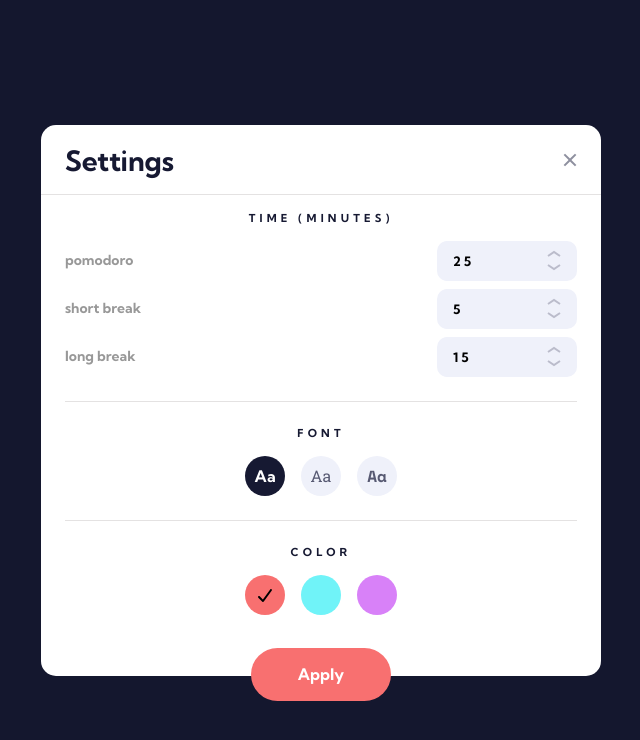
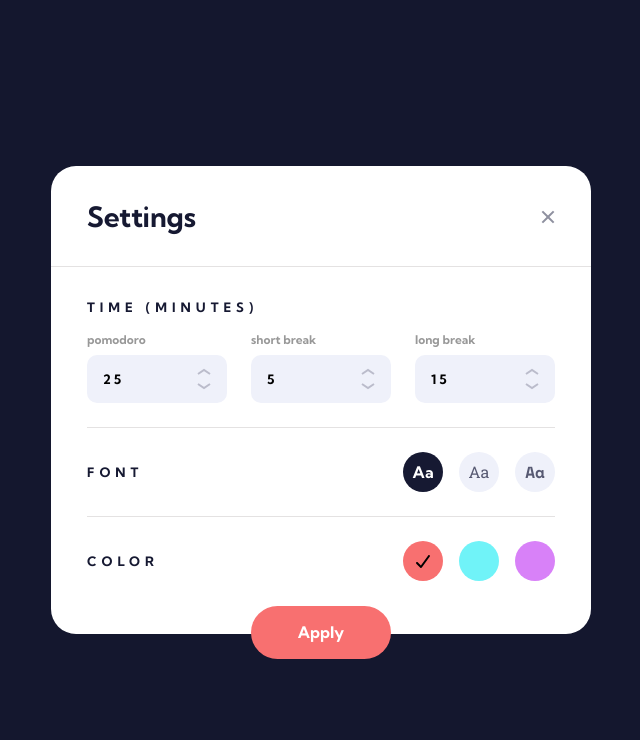
Before and after one commit to g-akca/pomodoro-app, a React (Vite) app: page / in a window 1280 px wide. Both pictures are taken after a click on the button 640 px from the left and 867 px from the top of the page. Shown: the top 740 px of the page, without its empty margins (319-959 px from the left). Built offline with nearby package versions, Linux system fonts and the light colour scheme.

Commit message:
Add tablet responsive Settings styles

```diff
--- a/src/components/ColorSettings.jsx
+++ b/src/components/ColorSettings.jsx
@@ -3,8 +3,8 @@ import { faCheck } from '@fortawesome/free-solid-svg-icons';
 
 function ColorSettings({ localSettings, setSetting }) {
   return (
-    <div className="pt-6 flex flex-col gap-4">
-      <h2 className="text-blue-900 font-bold text-[11px] leading-3.5 tracking-[4.23px] uppercase text-center">Color</h2>
+    <div className="pt-6 flex flex-col tablet:flex-row tablet:justify-between tablet:items-center gap-4">
+      <h2 className="text-blue-900 font-bold text-[11px] tablet:text-[13px] leading-3.5 tablet:leading-base tracking-[4.23px] tablet:tracking-[5px] uppercase text-center tablet:text-start">Color</h2>
 
       <div className="flex gap-4 justify-center">
         <label className="w-10 aspect-square rounded-full flex justify-center items-center bg-red-400">
--- a/src/components/DurationInput.jsx
+++ b/src/components/DurationInput.jsx
@@ -3,8 +3,8 @@ import downIcon from "/assets/icon-arrow-down.svg";
 
 function DurationInput({ id, label, value, onChange, onIncrement, onDecrement }) {
   return (
-    <div className="flex justify-between items-center">
-      <label htmlFor={id} className="opacity-40 lowercase font-bold">{label}</label>
+    <div className="flex justify-between items-center tablet:flex-col tablet:items-stretch tablet:gap-2">
+      <label htmlFor={id} className="opacity-40 lowercase font-bold text-base leading-base">{label}</label>
 
       <div className="relative w-35">
         <input
@@ -13,10 +13,10 @@ function DurationInput({ id, label, value, onChange, onIncrement, onDecrement })
           min="0"
           value={value}
           onChange={onChange}
-          className="w-full h-10 pl-4 pr-8 bg-blue-50 rounded-[10px] text-[13px] leading-base tracking-[3px] font-bold"
+          className="w-full h-10 tablet:h-12 pl-4 pr-8 bg-blue-50 rounded-[10px] text-[13px] leading-base tracking-[3px] font-bold"
         />
 
-        <div className="absolute right-4 top-[9.5px] bottom-[9.5px] flex flex-col justify-between">
+        <div className="absolute right-4 top-2.5 bottom-2.5 tablet:top-3.25 tablet:bottom-3.25 flex flex-col justify-between">
           <button type="button" onClick={onIncrement}>
             <img src={upIcon} alt="Up icon" />
           </button>
--- a/src/components/FontSettings.jsx
+++ b/src/components/FontSettings.jsx
@@ -1,7 +1,7 @@
 function FontSettings({ localSettings, setSetting }) {
   return (
-    <div className="py-6 border-b border-grey-200 flex flex-col gap-4">
-      <h2 className="text-blue-900 font-bold text-[11px] leading-3.5 tracking-[4.23px] uppercase text-center">Font</h2>
+    <div className="py-6 border-b border-grey-200 flex flex-col tablet:flex-row tablet:justify-between tablet:items-center gap-4">
+      <h2 className="text-blue-900 font-bold text-[11px] tablet:text-[13px] leading-3.5 tablet:leading-base tracking-[4.23px] tablet:tracking-[5px] uppercase text-center tablet:text-start">Font</h2>
 
       <div className="flex gap-4 justify-center text-[16px] leading-[100%] text-blue-850/73">
         <label className="w-10 aspect-square rounded-full flex justify-center items-center bg-blue-50 font-sans font-bold has-checked:bg-blue-900 has-checked:text-white">
--- a/src/components/MainSection.jsx
+++ b/src/components/MainSection.jsx
@@ -4,7 +4,7 @@ import TimerContainer from "./TimerContainer";
 
 function MainSection({ openSettings }) {
   return (
-    <main className="flex flex-col items-center gap-20 tablet:gap-36">
+    <main className="flex flex-col items-center gap-20 tablet:gap-32">
       <TimerContainer />
 
       <button type="button" onClick={openSettings}>
--- a/src/components/Settings.jsx
+++ b/src/components/Settings.jsx
@@ -51,8 +51,8 @@ function Settings({ closeSettings }) {
       : "font-sans";
 
   return (
-    <div className={`bg-white w-full max-w-140 rounded-[15px] flex flex-col gap-4 ${fontClass}`}>
-      <div className="flex justify-between pt-4.5 pb-4 px-6 border-b border-grey-200">
+    <div className={`bg-white w-full max-w-135 rounded-[15px] tablet:rounded-[25px] flex flex-col gap-4 tablet:gap-8 ${fontClass}`}>
+      <div className="flex justify-between pt-4.5 tablet:pt-8.25 pb-4 tablet:pb-8 px-6 tablet:px-9 border-b border-grey-200">
         <h1 className="text-[28px] leading-base font-bold text-blue-900">Settings</h1>
 
         <button type="button" onClick={closeSettings}>
@@ -60,7 +60,7 @@ function Settings({ closeSettings }) {
         </button>
       </div>
 
-      <div className="px-6">
+      <div className="px-6 tablet:px-9">
         <TimeSettings
           localSettings={localSettings}
           setLocalSettings={setLocalSettings}
@@ -79,7 +79,7 @@ function Settings({ closeSettings }) {
 
       <button
         type="button"
-        className={`${buttonColor} text-white text-[16px] leading-base font-bold w-35 h-13.25 self-center rounded-[26.5px] translate-y-6.25 -mt-2`}
+        className={`${buttonColor} text-white text-[16px] leading-base font-bold w-35 h-13.25 self-center rounded-[26.5px] translate-y-6.25 -mt-2 tablet:-mt-8`}
         onClick={applySettings}
       >
         Apply
--- a/src/components/TimeSettings.jsx
+++ b/src/components/TimeSettings.jsx
@@ -29,9 +29,9 @@ function TimeSettings({ localSettings, setLocalSettings }) {
 
   return (
     <div className="pb-6 border-b border-grey-200 flex flex-col gap-4">
-      <h2 className="text-blue-900 font-bold text-[11px] leading-3.5 tracking-[4.23px] uppercase text-center">Time (Minutes)</h2>
+      <h2 className="text-blue-900 font-bold text-[11px] tablet:text-[13px] leading-3.5 tablet:leading-base tracking-[4.23px] tablet:tracking-[5px] uppercase text-center tablet:text-start">Time (Minutes)</h2>
 
-      <div className="flex flex-col gap-2">
+      <div className="flex flex-col gap-2 tablet:grid tablet:grid-cols-3 tablet:gap-6">
         <DurationInput
           id="pomodoro"
           label="Pomodoro"
```
